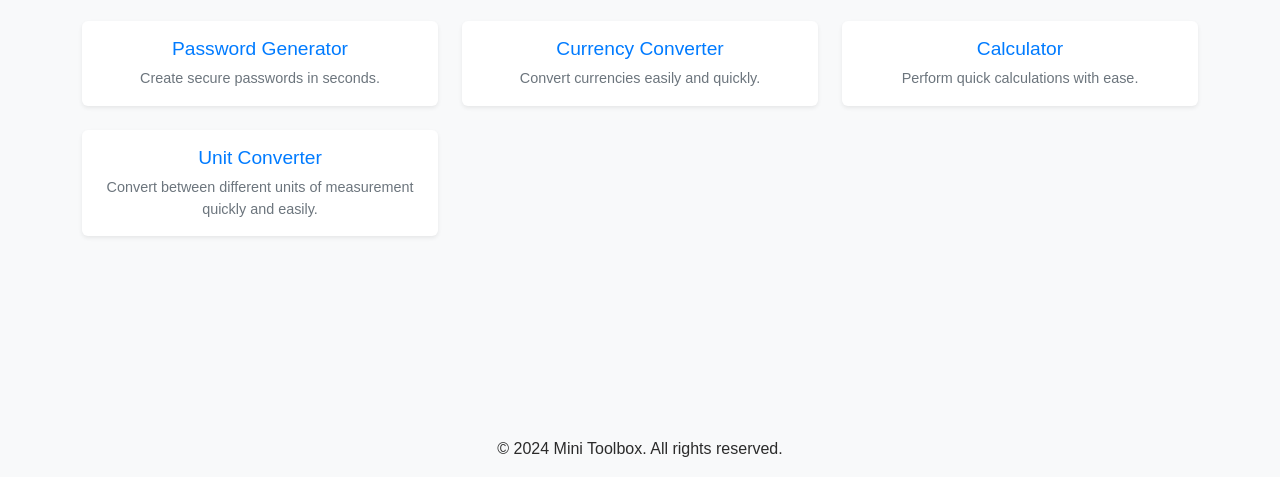
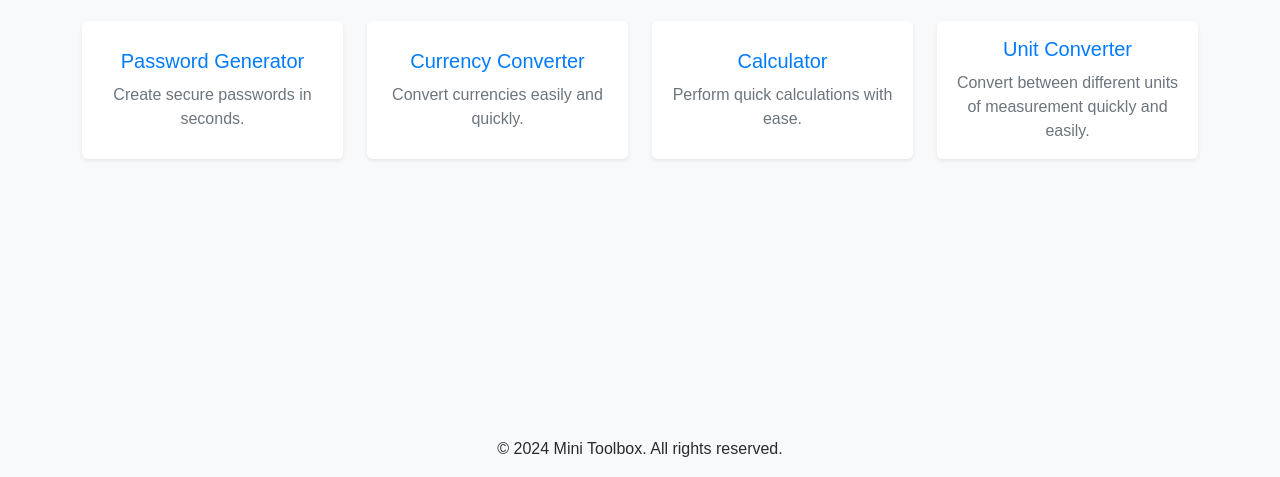
Before and after one commit to ulikwwq/Exam_project, a plain HTML site: page index.html in a window 1280 px wide. Shown: the part 323-800 px from the top of the page. Drawn offline with nearby package versions, Linux system fonts and the light colour scheme.

Commit message:
Unit converter2

```diff
--- a/css/style.css
+++ b/css/style.css
@@ -101,3 +101,25 @@ footer p {
     font-size: 1rem; /* Меньше размер текста */
   }
 }
+
+.card {
+  display: flex;
+  flex-direction: column;
+  height: 100%;
+}
+
+.card-body {
+  flex-grow: 1;
+  display: flex;
+  flex-direction: column;
+  justify-content: center;
+}
+
+.card-title {
+  font-size: 1.25rem;
+  margin-bottom: 10px;
+}
+
+.card-text {
+  font-size: 1rem;
+}
--- a/index.html
+++ b/index.html
@@ -34,8 +34,8 @@
   <main class="container my-5">
     <section>
       <h2 class="text-center mb-4">Available Tools</h2>
-      <div class="row g-4">
-        <div class="col-md-4">
+      <div class="row justify-content-between">
+        <div class="col-md-3 mb-4">
           <a href="password.html" class="tool-card">
             <div class="card shadow-sm text-center">
               <div class="card-body">
@@ -45,7 +45,7 @@
             </div>
           </a>
         </div>
-        <div class="col-md-4">
+        <div class="col-md-3 mb-4">
           <a href="converter.html" class="tool-card">
             <div class="card shadow-sm text-center">
               <div class="card-body">
@@ -55,7 +55,7 @@
             </div>
           </a>
         </div>
-        <div class="col-md-4">
+        <div class="col-md-3 mb-4">
           <a href="calculator.html" class="tool-card">
             <div class="card shadow-sm text-center">
               <div class="card-body">
@@ -65,7 +65,8 @@
             </div>
           </a>
         </div>
-        <div class="col-md-4">
+        <!-- Новый блок с центровкой последнего элемента -->
+        <div class="col-md-3 mb-4 d-flex justify-content-center">
           <a href="MeasurementConv.html" class="tool-card">
             <div class="card shadow-sm text-center">
               <div class="card-body">
```
Lines whose indentation alone changed are shown as unchanged.
